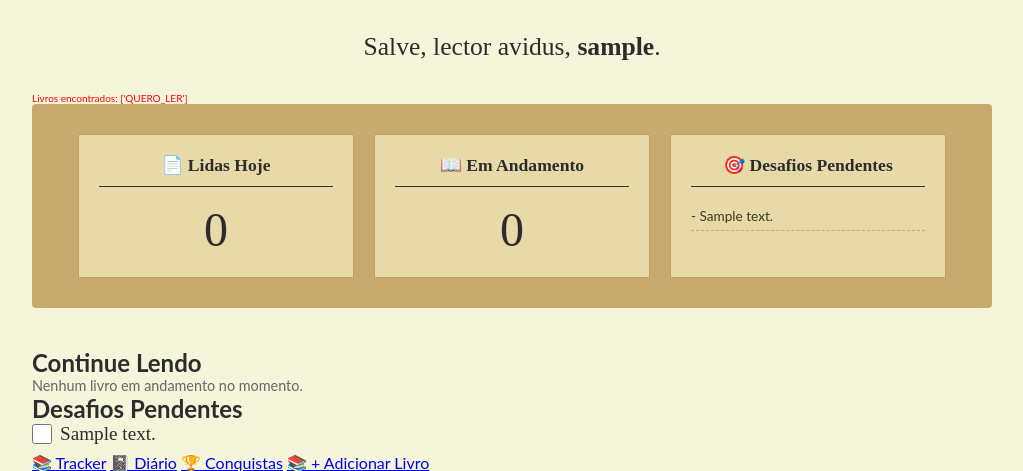
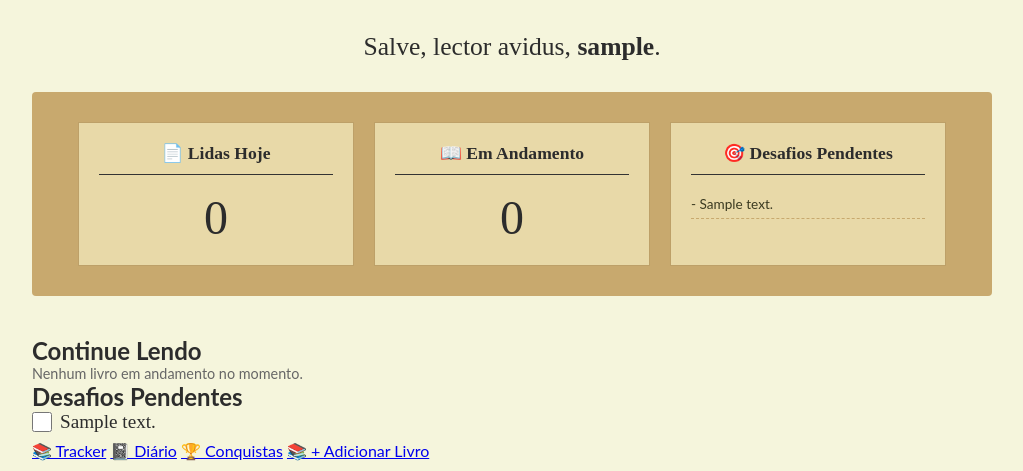
Before and after one commit to jesse-de-oliveira/paginas-luminis, a Flask app: template templates/index.html in a window 1280 px wide. Shown: the part 93-564 px from the top of the page, without its empty margins (128-1151 px from the left). Run offline with Flask 3, Linux system fonts and the light colour scheme; tables that the repository leaves empty hold one stand-in row (values such as "Sample post"); the template is opened without the code that fills it: values that come from a table or form of the project are taken from there, most other values are stand-ins (such as "Sample title", 1, 10 or a date in 2020).

Commit message:
linha de teste excluida

```diff
--- a/templates/index.html
+++ b/templates/index.html
@@ -15,7 +15,6 @@
   {% endfor %}
 
   {% set em_andamento = livros | selectattr('status.name', 'equalto', 'EM_ANDAMENTO') | list %}
-  <p style="font-size: 10px; color: red;">Livros encontrados: {{ livros | map(attribute='status.name') | list }}</p>
 
   <div class="dashboard-banner">
     <div class="dashboard-grid">
```
